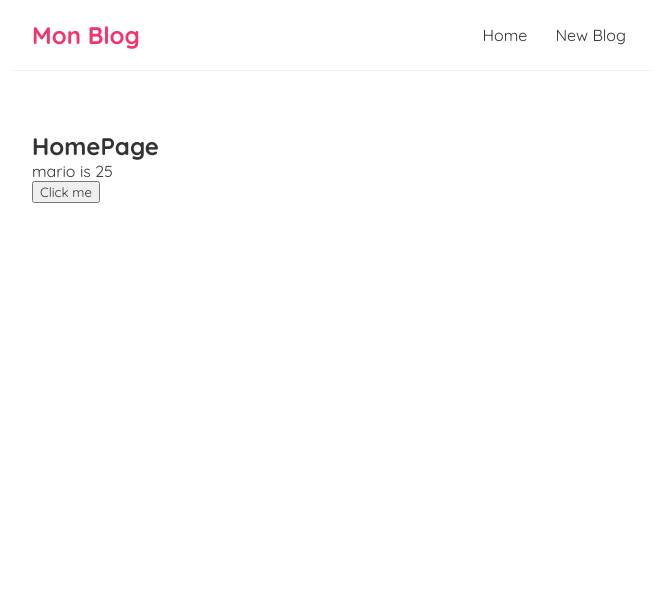
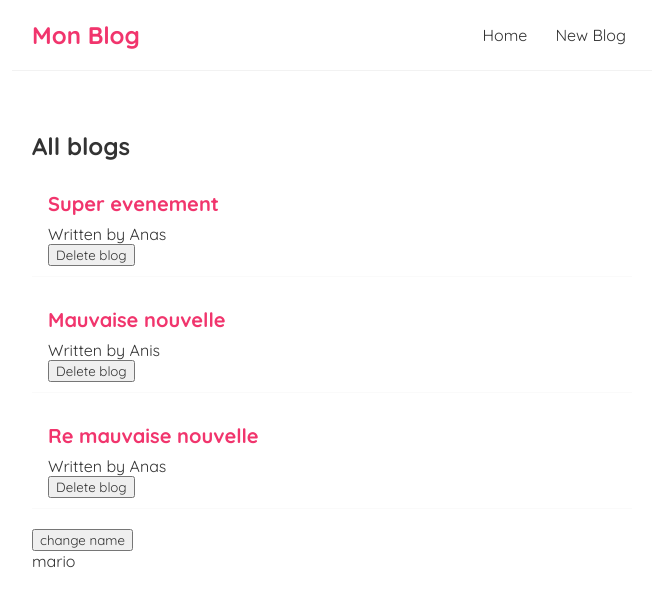
Before and after one commit to anasZabili/tuto_tnn_react_2020, a React (Create React App) app: page / in a window 1280 px wide. Shown: the top 606 px of the page, without its empty margins (308-964 px from the left). Built offline with nearby package versions, Linux system fonts and the light colour scheme; the HTML template or start-up script is replaced by a standard one.

Commit message:
lesson 15

```diff
--- /dev/null
+++ b/src/BlogList.jsx
@@ -0,0 +1,16 @@
+const BlogList = ({ blogs, title, handleOnDelete }) => {
+  return (
+    <div className="blog-list">
+      <h2>{title}</h2>
+      {blogs.map((blog) => (
+        <div className="blog-preview" key={blog.id}>
+          <h2>{blog.title}</h2>
+          <p>Written by {blog.author}</p>
+          <button onClick={() => handleOnDelete(blog.id)}>Delete blog</button>
+        </div>
+      ))}
+    </div>
+  );
+};
+
+export default BlogList;
--- a/src/Home.jsx
+++ b/src/Home.jsx
@@ -1,16 +1,43 @@
-import { useState } from "react"
+import { useState, useEffect } from "react";
+import BlogList from "./BlogList";
 const Home = () => {
-  const [name, setName ] = useState("mario")
-  const [age, setAge] = useState(25)
-  const handleClick = () => {
-    setName("luigi")
-    setAge(30)
-};
+  const [blogs, setBlogs] = useState([
+    {
+      title: "Super evenement",
+      body: "creme bruler ce soir",
+      author: "Anas",
+      id: 1,
+    },
+    {
+      title: "Mauvaise nouvelle",
+      body: "plus de creme bruler ce soir",
+      author: "Anis",
+      id: 2,
+    },
+    {
+      title: "Re mauvaise nouvelle",
+      body: "on a retrouvé de la creme bruler ce soir",
+      author: "Anas",
+      id: 3,
+    },
+  ]);
+  const [name, setName] = useState("mario");
+  useEffect(() => {
+    console.log(name);
+  }, [name]);
+  const handleOnDelete = (id) => {
+    const newBlog = blogs.filter((value) => value.id !== id);
+    setBlogs(newBlog);
+  };
   return (
     <div className="home">
-      <h2>HomePage</h2>
-      <p>{name} is {age}</p>
-      <button onClick={handleClick}>Click me</button>
+      <BlogList
+        blogs={blogs}
+        title="All blogs"
+        handleOnDelete={handleOnDelete}
+      />
+      <button onClick={() => setName("luigi")}>change name</button>
+      <p> {name}</p>
     </div>
   );
 };
```
Also changed, not shown: 1 other file (tests, documents, lock files or other folders).
